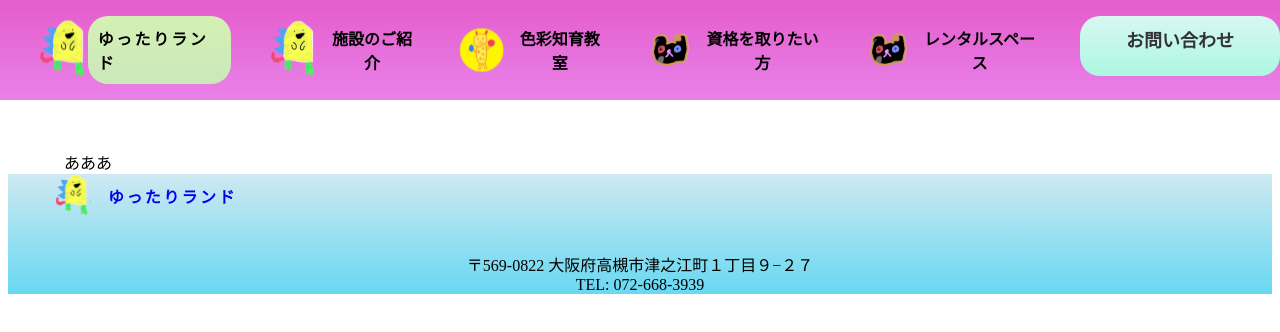
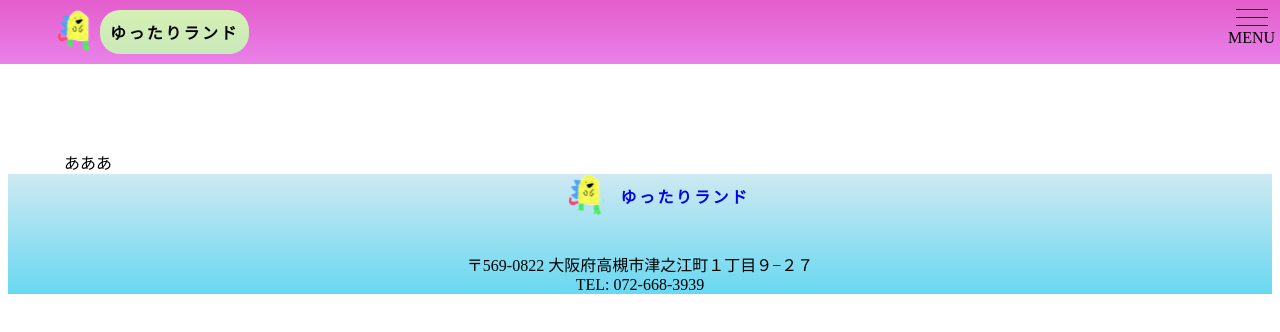
Before and after one commit to atjjnnn/yuttari_land, a Next.js app: page /children/baby in a window 1280 px wide. Shown: the top 332 px of the page. Built offline with nearby package versions, Linux system fonts and the light colour scheme.

Commit message:
レイアウト修正

```diff
--- a/src/styles/header.module.css
+++ b/src/styles/header.module.css
@@ -8,6 +8,7 @@
   top: 0; /* 上部から配置の基準位置を決める */
   left: 0; /* 左から配置の基準位置を決める */
   right: 0;
+  padding: 10px; /* ヘッダーの余白を指定する(上下左右) */
   z-index: 999;
 }
 
--- a/src/styles/nav.module.scss
+++ b/src/styles/nav.module.scss
@@ -45,7 +45,7 @@ $cBlack: black;
 }
 
 /* デスクトップ */
-@media (min-width: 768px) {
+@media (min-width: 1350px) {
   .btn {
     display: none;
     justify-content: flex-end;
@@ -64,7 +64,7 @@ $cBlack: black;
 }
 
 /* モバイル */
-@media (max-width: 767px) {
+@media (max-width: 1349px) {
   /* ボタン */
   .btn {
     all: unset;
--- a/src/styles/utils.module.css
+++ b/src/styles/utils.module.css
@@ -12,7 +12,7 @@
 }
 
 /* デスクトップ */
-@media (min-width: 768px) {
+@media (min-width: 1350px) {
   .sideBySide {
     flex-direction: row;
     justify-content: space-between;
@@ -26,7 +26,7 @@
   text-align: center;
 }
 
-@media (min-width: 768px) {
+@media (min-width: 1350px) {
   .sideBySideCenter {
     text-align: left;
   }
```
